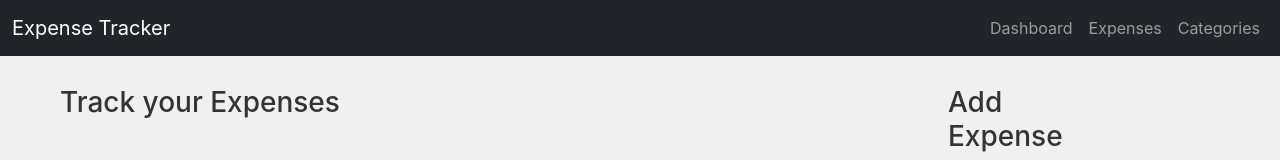
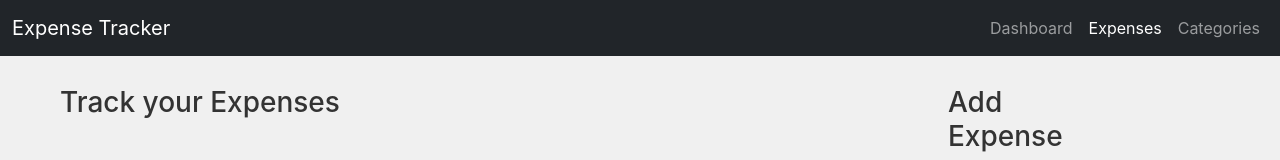
Before and after one commit to MTShubham/ai-code-challenge, a Next.js app: page /expense in a window 1280 px wide. Shown: the top 160 px of the page. Built offline with nearby package versions, Linux system fonts and the light colour scheme; no server answers.

Commit message:
feat: update headers

```diff
--- a/src/components/Header.js
+++ b/src/components/Header.js
@@ -31,8 +31,8 @@ const Header = () => {
             </Link>
           </NavItem>
           <NavItem>
-            <Link href="/expenses" passHref>
-              <NavLink className={router.pathname === '/expenses' ? 'active' : ''}>Expenses</NavLink>
+            <Link href="/expense" passHref>
+              <NavLink className={router.pathname === '/expense' ? 'active' : ''}>Expenses</NavLink>
             </Link>
           </NavItem>
           <NavItem>
```
